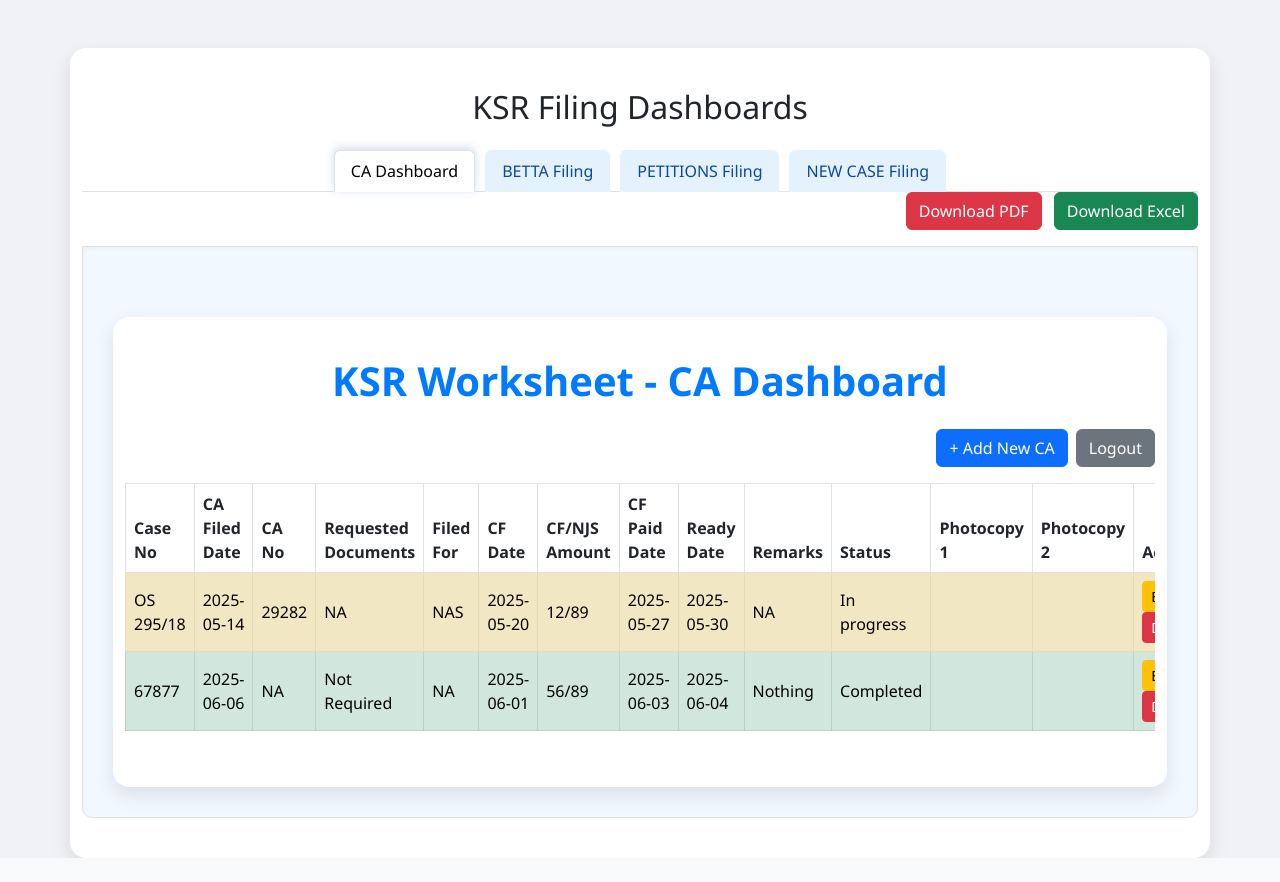
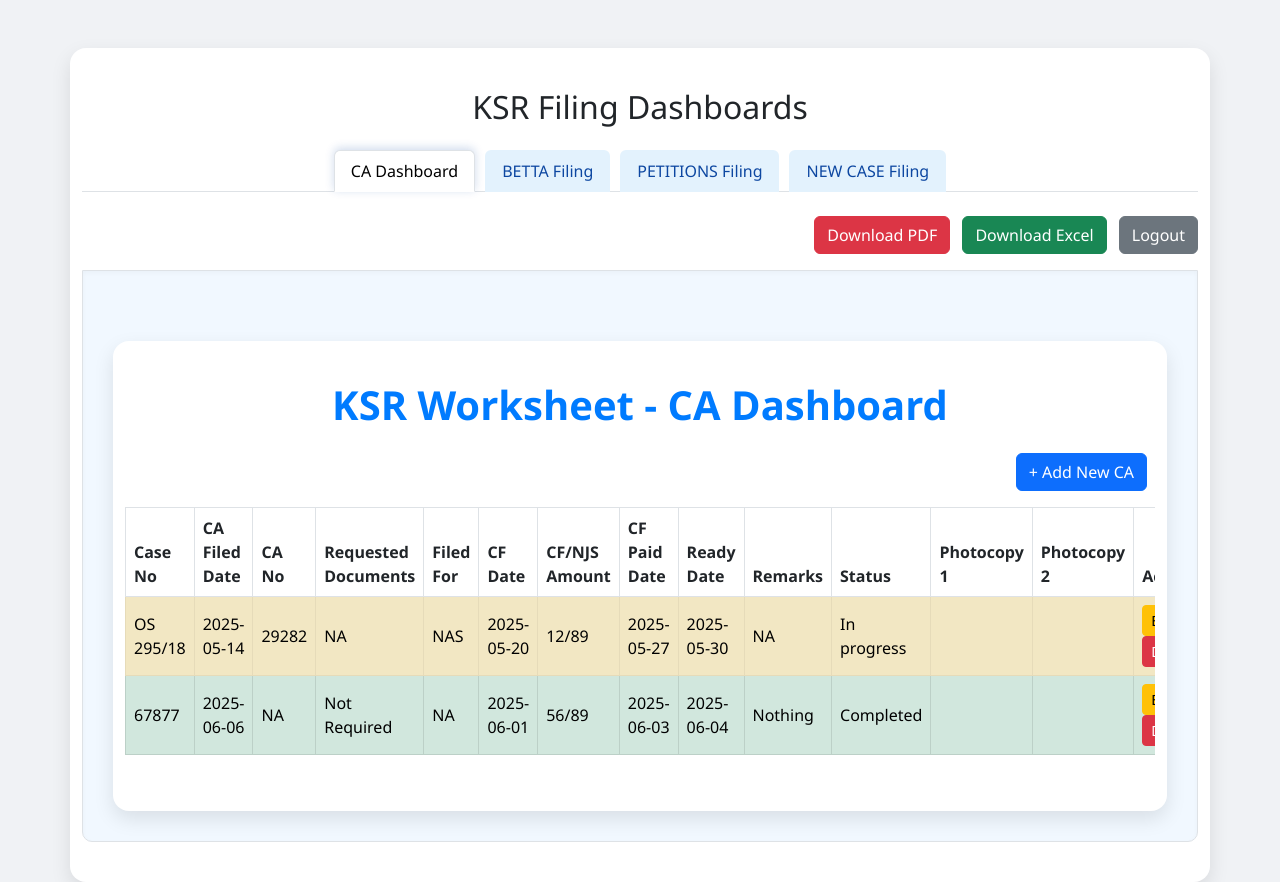
Before and after one commit to venkatesh-annabathula/KSR_Legal, a Flask app: page / in a window 1280 px wide. Before the commit the page ends 858 px from the top, so only its background shows below. Run offline with Flask 2, Linux system fonts and the light colour scheme; the first user in the database is signed in; data comes from the database, SQL or seed files in the repository.

Commit message:
final changes

```diff
--- a/templates/dashboard.html
+++ b/templates/dashboard.html
@@ -88,13 +88,15 @@
             Download All Data (PDF)
         </a>
     </div> -->
+    <br>
     <div class="text-end mb-3">
         <a href="{{ url_for('download_pdf') }}" class="btn btn-danger me-2">
             Download PDF
         </a>
-        <a href="{{ url_for('download_excel') }}" class="btn btn-success">
+        <a href="{{ url_for('download_excel') }}" class="btn btn-success me-2">
             Download Excel
         </a>
+        <a href="/logout" class="btn btn-secondary">Logout</a>
     </div>
 
 
--- a/templates/partials/betta_dashboard_table.html
+++ b/templates/partials/betta_dashboard_table.html
@@ -43,7 +43,7 @@
     <h1 class="text-center mb-4">KSR Worksheet - Betta Dashboard</h1>
     <div class="d-flex justify-content-end mb-3">
         <a href="/betta/add" class="btn btn-primary me-2">+ Add New Betta</a>
-        <a href="/logout" class="btn btn-secondary">Logout</a>
+        <!-- <a href="/logout" class="btn btn-secondary">Logout</a> -->
     </div>
     <div class="table-responsive">
         <table class="table table-bordered table-hover table-striped align-middle">
--- a/templates/partials/ca_dashboard_table.html
+++ b/templates/partials/ca_dashboard_table.html
@@ -43,7 +43,7 @@
     <h1 class="text-center mb-4">KSR Worksheet - CA Dashboard</h1>
     <div class="d-flex justify-content-end mb-3">
         <a href="/add" class="btn btn-primary me-2">+ Add New CA</a>
-        <a href="/logout" class="btn btn-secondary">Logout</a>
+        <!-- <a href="/logout" class="btn btn-secondary">Logout</a> -->
     </div>
     <div class="table-responsive">
         <table class="table table-bordered table-hover table-striped align-middle">
--- a/templates/partials/newcase_dashboard_table.html
+++ b/templates/partials/newcase_dashboard_table.html
@@ -43,7 +43,7 @@
     <h1 class="text-center mb-4">KSR Worksheet - New Case Dashboard</h1>
     <div class="d-flex justify-content-end mb-3">
         <a href="/newcase/add" class="btn btn-primary me-2">+ Add New Case</a>
-        <a href="/logout" class="btn btn-secondary">Logout</a>
+        <!-- <a href="/logout" class="btn btn-secondary">Logout</a> -->
     </div>
     <div class="table-responsive">
         <table class="table table-bordered table-hover table-striped align-middle">
--- a/templates/partials/petitions_dashboard_table.html
+++ b/templates/partials/petitions_dashboard_table.html
@@ -43,7 +43,7 @@
     <h1 class="text-center mb-4">KSR Worksheet - Petitions Dashboard</h1>
     <div class="d-flex justify-content-end mb-3">
         <a href="/petition/add" class="btn btn-primary me-2">+ Add New Petition</a>
-        <a href="/logout" class="btn btn-secondary">Logout</a>
+        <!-- <a href="/logout" class="btn btn-secondary">Logout</a> -->
     </div>
     <div class="table-responsive">
         <table class="table table-bordered table-hover table-striped align-middle">
```
